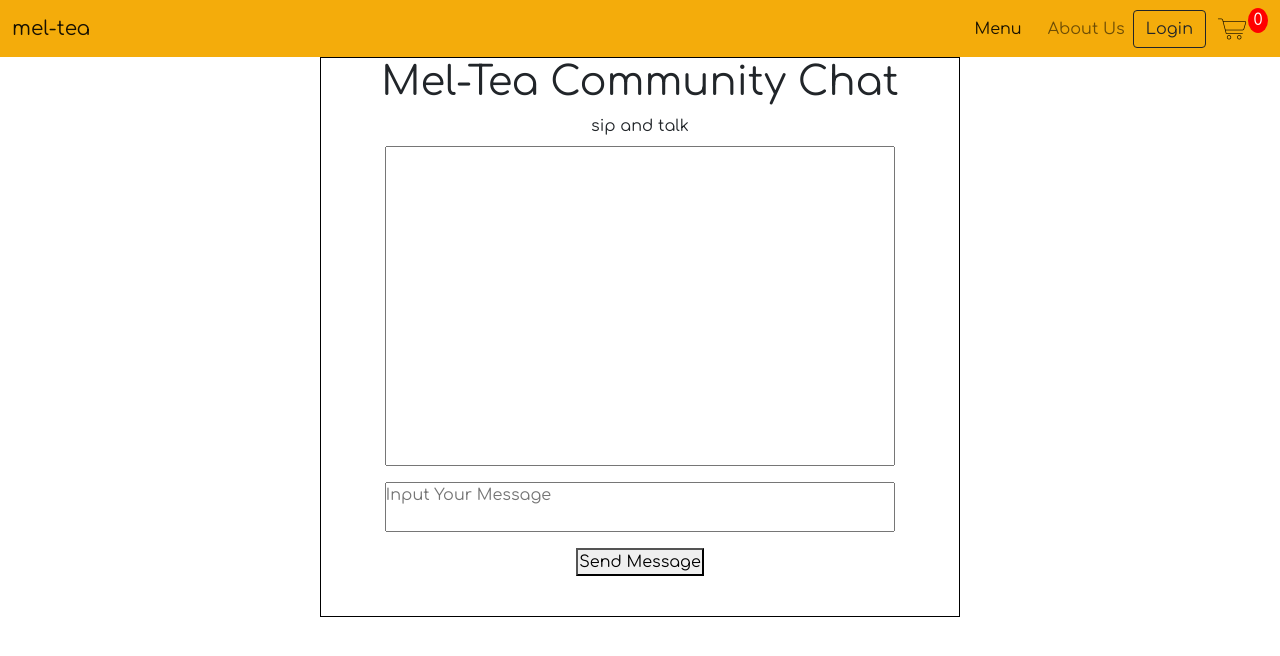
After one commit to dejiezhen/mel-tea, a Django app: page /chat/ in a window 1280 px wide. The commit adds this page. Shown: the top 656 px of the page. Run offline with Django 3.2, Linux system fonts and the light colour scheme.

Commit message:
Added chatbox icon

```diff
--- /dev/null
+++ b/mel_tea/static/css/chatbox.css
@@ -0,0 +1,41 @@
+.chatbox {
+    display: flex;
+    flex-direction: column;
+    text-align: center;
+    margin: auto;
+    width: 50%;
+    height: 70vh;
+    border: 1px solid black;
+}
+
+#main-chat{
+    width: 80%;
+    margin: .5rem auto;
+    height: 20rem;
+    resize: none;
+}
+
+#user-message {
+    width: 80%;
+    margin: .5rem auto;
+    resize: none;
+}
+
+#send-button{
+    width: 20%;
+    margin: .5rem auto;
+}
+
+
+
+@media only screen and (min-device-width: 320px) and
+                       (max-device-height: 896px) and
+                       (-webkit-device-pixel-ratio: 3){
+.chatbox {
+    width: 80%;
+}
+
+#send-button{
+    width: 40%;
+}
+}
--- a/mel_tea/static/css/main.css
+++ b/mel_tea/static/css/main.css
@@ -12,8 +12,6 @@ body {
     background-color: white;
     font-family: Comfortaa;
 }
-
-
 
 #cart-icon{
     display: inline-block;
@@ -105,8 +103,24 @@ body {
         padding:.5rem;
         /* border-radius: 5%; */
     }
+/*
+    .chatbot-footer img{
+        right: 50%;
+        bottom: 50%;
+    } */
 }
 
 .main-container-inner a:hover{
     color:#1c2bb3;
 }
+
+.chatbot-footer img{
+    display: flex;
+    position: absolute;
+    width: 10rem;
+    height: auto;
+    right: 1rem;
+    bottom: .7rem;
+    align-items: center;
+    /* border: 1px solid black; */
+}
--- /dev/null
+++ b/mel_tea/store/templates/store/chatbox.html
@@ -0,0 +1,13 @@
+{% extends 'store/main.html' %}
+{% load static %}
+{% block content %}
+<div class='chatbox'>
+    <h1>Mel-Tea Community Chat</h1>
+    <label for="main-chat">sip and talk</label>
+    <textarea id="main-chat" rows="30"></textarea>
+    <textarea name="user-msg" id="user-message" placeholder="Input Your Message"></textarea>
+    <button id="send-button">Send Message</button>
+
+</div>
+
+{% endblock content %}
--- a/mel_tea/store/templates/store/main.html
+++ b/mel_tea/store/templates/store/main.html
@@ -10,6 +10,7 @@
     <link rel="stylesheet" href="{% static 'css/main.css' %}">
     <link rel="stylesheet" href="{% static 'css/forms.css' %}">
     <link rel="stylesheet" href="{% static 'css/menu.css' %}">
+    <link rel="stylesheet" href="{% static 'css/chatbox.css' %}">
     <link rel="icon" href="{% static 'images/logo.png' %}">
     <title>mel-tea</title>
 </head>
@@ -25,9 +26,9 @@
                     <li class="nav-item">
                         <a class="nav-link active" aria-current="page" href="{% url 'menu' %}">Menu</a>
                     </li>
-                    <li class="nav-item">
+                    <!-- <li class="nav-item">
                         <a class="nav-link" href="">Simulate</a>
-                    </li>
+                    </li> -->
                     <li class="nav-item">
                         <a class="nav-link " href="{% url 'about' %}" tabindex="-1" aria-disabled="false">About Us</a>
                     </li>
@@ -55,14 +56,13 @@
 
 
         {% endblock content %}
-    <!-- </div> -->
+    </div>
     <!-- ChatBox Icon. Bottom right
     https://channels.readthedocs.io/en/latest/tutorial/part_4.html
+    -->
+    <div class="footer">
 
-    -->
-    <!-- <div>
-
-    </div> -->
+    </div>
 
     <!-- Bootstrap -->
     <script src="https://cdn.jsdelivr.net/npm/bootstrap@5.0.0-beta3/dist/js/bootstrap.bundle.min.js" integrity="sha384-JEW9xMcG8R+pH31jmWH6WWP0WintQrMb4s7ZOdauHnUtxwoG2vI5DkLtS3qm9Ekf" crossorigin="anonymous"></script>
--- a/mel_tea/store/templates/store/store.html
+++ b/mel_tea/store/templates/store/store.html
@@ -10,5 +10,9 @@
         <span class="store-subtitle">Pipin' Cold Beverages</span>
         <a href="" id="order-now-btn">Order Now</a>
     </div>
+    <div class="chatbot-footer">
+        <a href="{% url 'chatbox' %}"><img src="{% static 'images/chatbot.gif' %}" alt=""></a>
+
+    </div>
 </div>
 {% endblock content %}
--- a/mel_tea/store/urls.py
+++ b/mel_tea/store/urls.py
@@ -11,5 +11,6 @@ urlpatterns = [
     path('login/', views.loginUser, name="login"),
     path('logout/', views.logoutUser, name="logout"),
     path('register/', views.register, name="register"),
+    path('chat/', views.chatbox, name="chatbox")
 
 ]
--- a/mel_tea/store/views.py
+++ b/mel_tea/store/views.py
@@ -77,3 +77,7 @@ def register(request):
                 return redirect('login') #redirect user to login page is the form is valid
     context = {'form': form}
     return render(request, 'store/register.html', context)
+
+def chatbox(request):
+    context = {}
+    return render(request, 'store/chatbox.html', context)
```
Also changed, not shown: mel_tea/db.sqlite3, mel_tea/static/css/register.css (deleted), mel_tea/static/images/chatbot.gif (added), mel_tea/static/images/chatbot.png (added), mel_tea/static/images/drib_blink_bot.gif (added).
